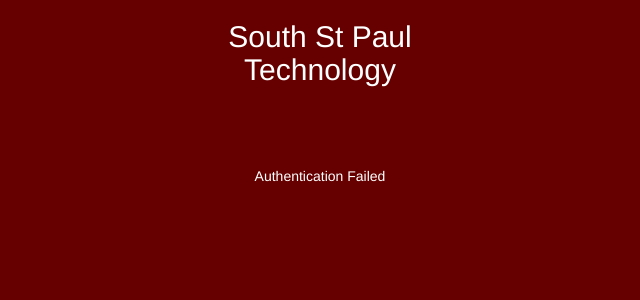
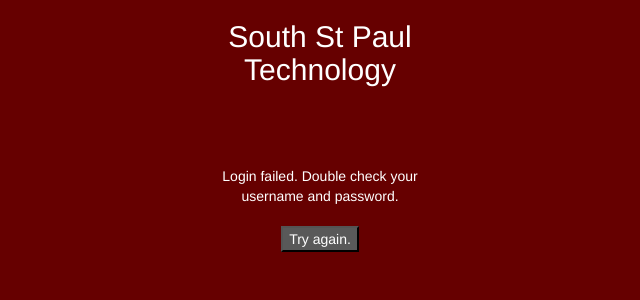
Before and after one commit to masonswain/CSC450-Web-Application, a PHP site: page /authenticate-login.php in a window 1280 px wide. Shown: the top 300 px of the page, without its empty margins (320-960 px from the left). Run offline with PHP 8.4, Linux system fonts and the light colour scheme; the visitor is signed in with stand-in values (Sample User, id 1); data that the repository does not hold is empty.

Commit message:
Allow for user to re-try to login if authentication failed

```diff
--- a/authenticate-login.php
+++ b/authenticate-login.php
@@ -55,10 +55,13 @@ if (mysqli_num_rows($resultOfQuery) > 0) {
 			if ($result->num_rows > 0){
 				while($row = $result->fetch_assoc()){
 					header("Location:home.php");
-					echo "New user: ".$fname." ".$lname." created successfully";
 				}
 			} else {
-				echo "Authentication Failed";
+				echo "Login failed.  Double check your username and password.";
+				echo "<br><br>";
+				echo '<button type="button" class="button" onclick="';
+				echo "location.href='index.html'";
+				echo '">Try again.</button>';
 			}
 			$conn->close();
 	?>
```
